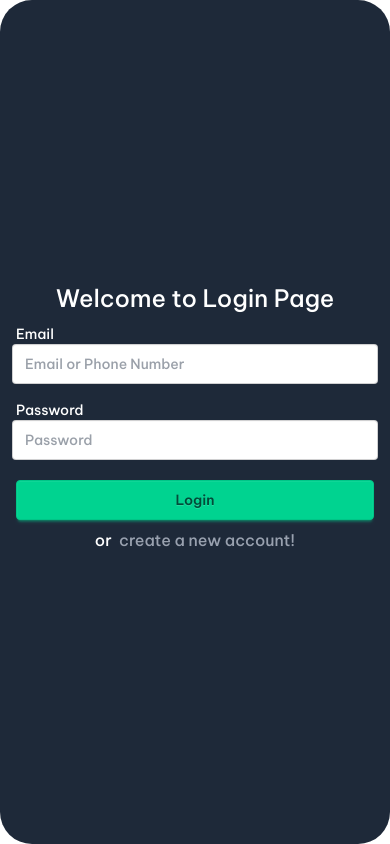
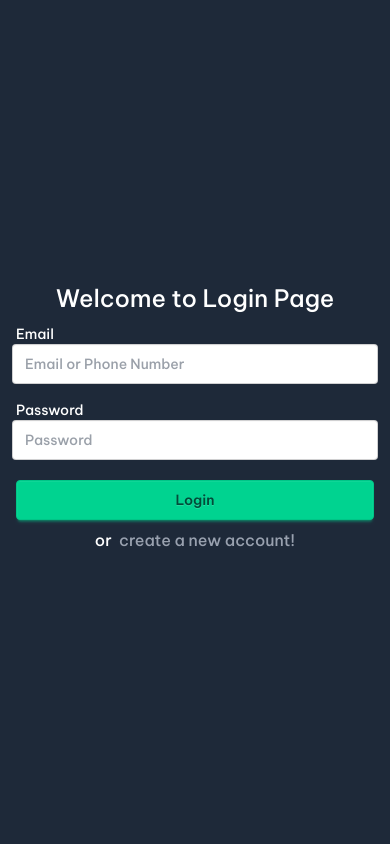
Before and after one commit to lawiszxc/daisyui-react, a React (Vite) app: page /login in a window 390 px wide. Built offline with nearby package versions, Linux system fonts and the light colour scheme.

Commit message:
push updated files

```diff
--- a/src/auth/Login.jsx
+++ b/src/auth/Login.jsx
@@ -42,7 +42,7 @@ const Login = () => {
 
   return (
     <div className="flex  items-center justify-center h-screen rounded-9xl">
-      <div className="flex w-full h-full bg-gray-800 md:w-1/2 md:h-120 rounded-4xl p-1 divide-none divide-x-2">
+      <div className="flex w-full h-full bg-gray-800 md:w-1/2 md:h-120 lg:rounded-4xl p-1 divide-none divide-x-2">
         <div className="flex-1 hidden lg:flex bg-white items-center justify-center text-white m-1 rounded-4xl rounded-r-none">
           <div className="w-full flex justify-center">
             <img
```
